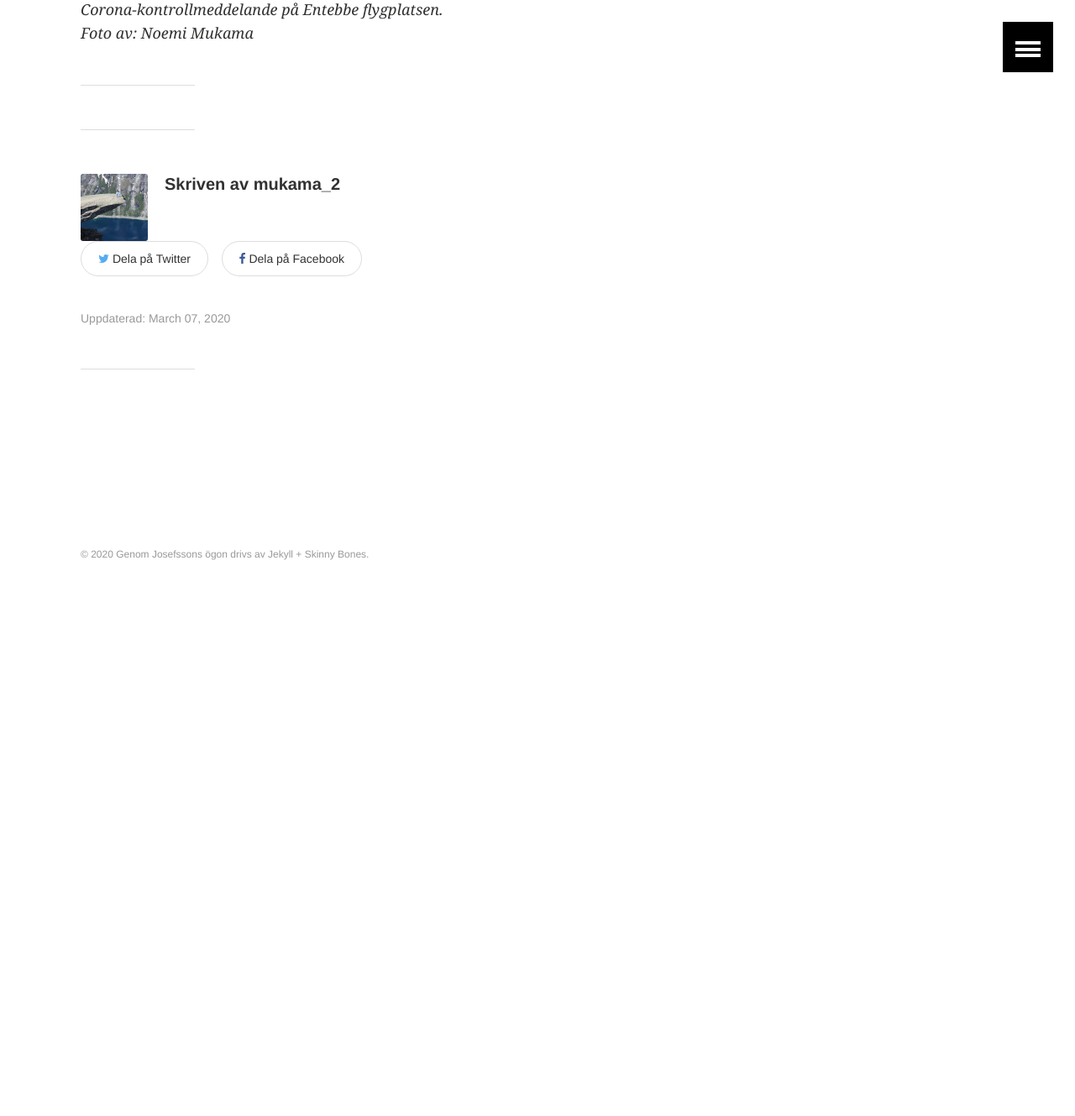
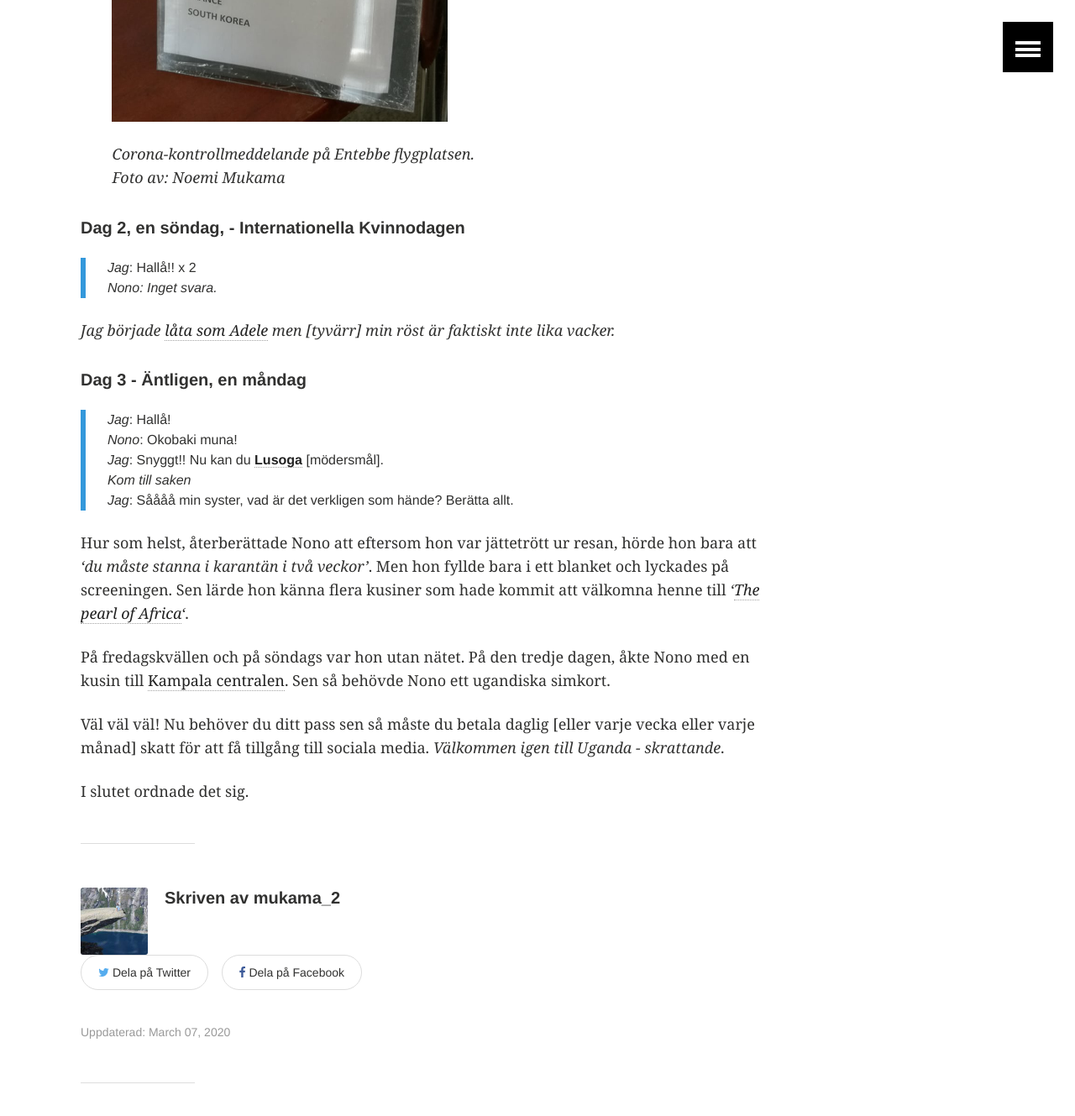
Before and after one commit to MukamaTwo/MukamaTwo.github.io, a Jekyll site: the page built from _posts/2020-03-07-5.md, in a window 1280 px wide and 1400 px high, scrolled down 2222 px. Shown: the top 1329 px of the window at 84% size. Built offline with Jekyll 4.4.1, drawn with Linux system fonts in a browser that asks for light colours; comment, search, counter and statistics services are not loaded; before the commit the page ends 2968 px from its top, so only the background shows below that; some of the changed text lies outside the part shown.

Commit message:
Cousin's experience in Uganda

```diff
--- a/_posts/2020-03-07-5.md
+++ b/_posts/2020-03-07-5.md
@@ -14,7 +14,7 @@
 
 Igår reste Nono till Uganda för sin andra gång i livet.
 
-##### Dag 0 [1] av 20 i Uganda
+##### Dag [0]1 av 20, en lördag - Välkommen till Uganda!
 
 Under resan kommunicerade vi lite grann via några facebook inläggen.
 Men strax före immigrations personalen, bröt hela helvetet lös.
@@ -23,14 +23,40 @@
 >
 > *Nono*: Kusin, jag behövde din hjälp. <br>
 > *Jag*: Jaså, vad är den som hände? <br>
-> *Nono*: Precis efter jag var på [Entebbe flygplats](https://en.wikipedia.org/wiki/Entebbe_International_Airport){:target="_blank"} sa personalen att jag måste göra en medicinsk screening till *coronaviruset* OCH stanna i karantän för två veckor. <br>
+> *Nono*: Precis efter jag var på [Entebbe flygplats](https://en.wikipedia.org/wiki/Entebbe_International_Airport){:target="_blank"} sa personalen att jag måste ta en medicinsk screening till *coronaviruset* OCH stanna i karantän i två veckor. <br>
 > *Jag*: Varför då? <br>
-> *Nono*: Personalen sa så eftersom jag är tysk och det fanns flera fall av smittad individer i Tyskland. <br>
+> *Nono: Personalen pekade på en skylt.*<br>
+> *Nono*: Personalen sa det eftersom jag är tysk och det fanns flera fall av smittad individer i Tyskland. <br>
 > *Jag*: Oj oj oj! Vad för fan hände efteråt? <br>
-> *Nono*: Det här och det där, här och där ...
+> *Nono*: Det här och det där, här och där ...<br><br>
+> ***>>Senare: på kvällen** <br>
+> *Jag*: Hallå!! <br>
+> *Nono: Inget svara.* <br>
 
-<img src="../images/256/corona.jpg" alt="Corona alert" style="width:400px" />
+Till slut, gick allt bra för Nono men den dagen fick jag inte detaljerna.
 
-*Corona-kontrollmeddelande på Entebbe flygplatsen.*<br>
-*Foto av: Noemi Mukama*
-<hr>
+&nbsp;&nbsp;&nbsp;&nbsp;&nbsp;&nbsp;&nbsp;&nbsp;<img src="../images/256/corona.jpg" alt="Corona alert" style="width:400px" />
+
+&nbsp;&nbsp;&nbsp;&nbsp;&nbsp;&nbsp;&nbsp;&nbsp;*Corona-kontrollmeddelande på Entebbe flygplatsen.*<br>
+&nbsp;&nbsp;&nbsp;&nbsp;&nbsp;&nbsp;&nbsp;&nbsp;*Foto av: Noemi Mukama*
+
+##### Dag 2, en söndag, - Internationella Kvinnodagen
+> *Jag*: Hallå!! x 2 <br>
+> *Nono: Inget svara.* <br>
+
+*Jag började [låta som Adele](https://www.youtube.com/watch?v=hLQl3WQQoQ0){:target="_blank"} men [tyvärr] min röst är faktiskt inte lika vacker.* <br>
+
+##### Dag 3 - Äntligen, en måndag
+> *Jag*: Hallå! <br>
+> *Nono*: Okobaki muna! <br>
+> *Jag*: Snyggt!! Nu kan du **[Lusoga](https://en.wikipedia.org/wiki/Soga_language){:target="_blank"}** [mödersmål]. <br>
+> *Kom till saken*<br>
+> *Jag*: Såååå min syster, vad är det verkligen som hände? Berätta allt. <br>
+
+Hur som helst, återberättade Nono att eftersom hon var jättetrött ur resan, hörde hon bara att *'du måste stanna i karantän i två veckor'*. Men hon fyllde bara i ett blanket och lyckades på screeningen. Sen lärde hon känna flera kusiner som hade kommit att välkomna henne till *'[The pearl of Africa](https://kabiza.com/kabiza-wilderness-safaris/why-is-uganda-called-the-pearl-of-africa/){:target="_blank"}'*.
+
+På fredagskvällen och på söndags var hon utan nätet. På den tredje dagen, åkte Nono med en kusin till [Kampala centralen](https://en.wikipedia.org/wiki/Kampala){:target="_blank"}. Sen så behövde Nono ett ugandiska simkort.
+
+Väl väl väl! Nu behöver du ditt pass sen så måste du betala daglig [eller varje vecka eller varje månad] skatt för att få tillgång till sociala media. *Välkommen igen till Uganda - skrattande*.
+
+I slutet  ordnade det sig.
```
